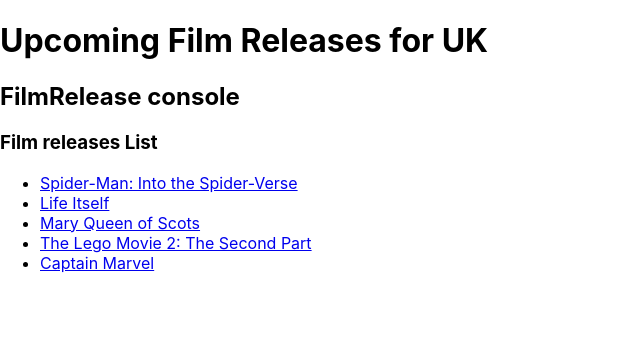
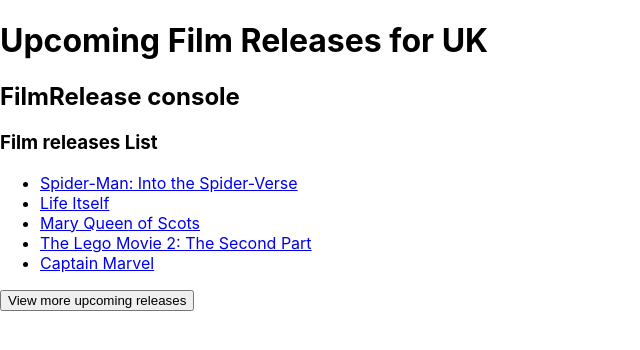
Before and after one commit to mariamuzas/film_releases, a React (Create React App) app: page / in a window 1280 px wide. Shown: the top 350 px of the page, without its empty margins (0-640 px from the left). Built offline with nearby package versions, Linux system fonts and the light colour scheme.

Commit message:
links and button for more releases added

```diff
--- a/src/components/Film.js
+++ b/src/components/Film.js
@@ -2,7 +2,7 @@
 
     return (
         <>
-        <li><a href={url}>{children}</a></li>
+        <li><a target="_blank" href={url}>{children}</a></li>
         </>
     )
 }
--- a/src/containers/FilmReleaseConsole.js
+++ b/src/containers/FilmReleaseConsole.js
@@ -34,6 +34,9 @@
         <>
         <h2>FilmRelease console </h2>
         <FilmRelease films = {films} />
+        <form action=" https://www.imdb.com/calendar/?region=gb">
+             <input type="submit" target="_blank" value="View more upcoming releases" />
+        </form>
         </>
     )
 }
```
Also changed, not shown: 1 other file (tests, documents, lock files or other folders).
